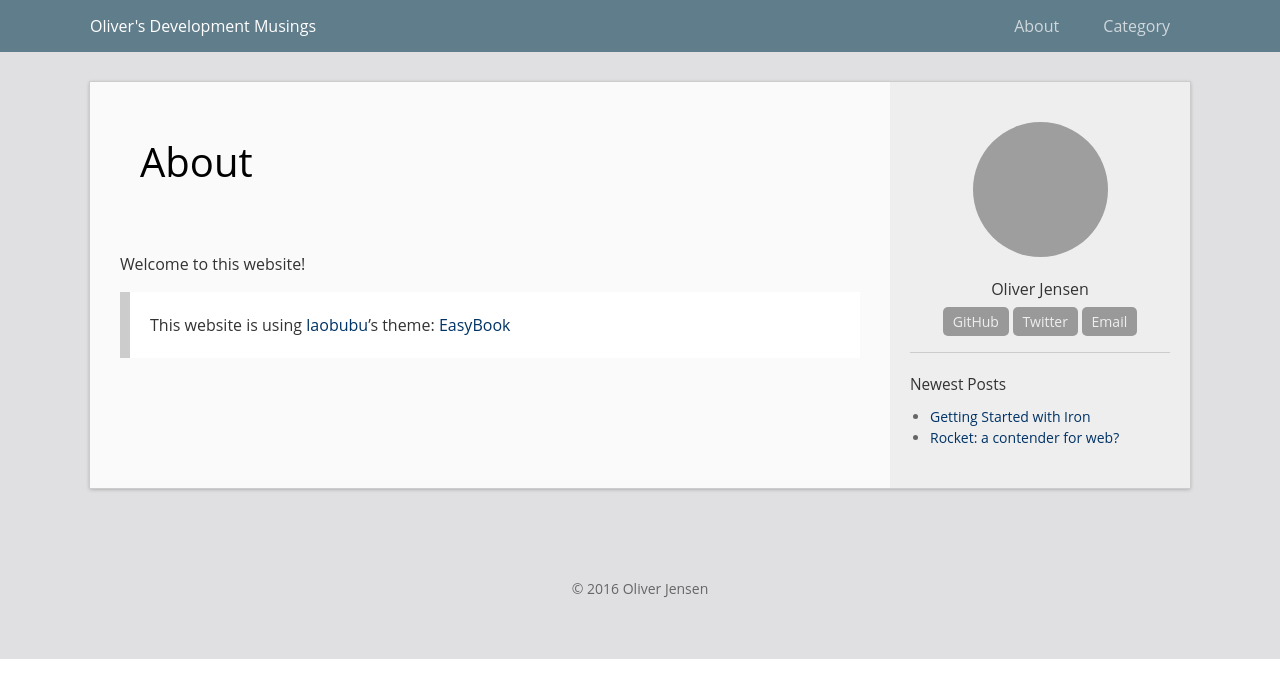
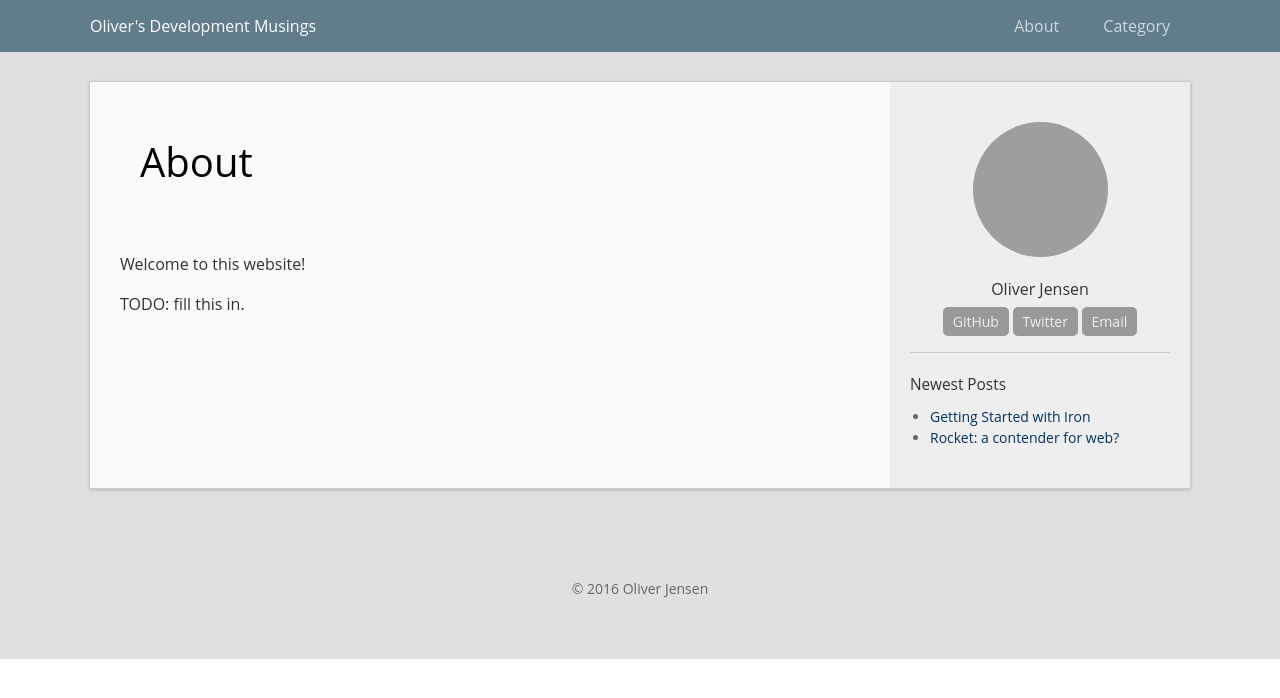
Before and after one commit to ojensen5115/ojensen5115.github.io, a Jekyll site: the page built from about.md, in a window 1280 px wide. Shown: the top 698 px of the page. Built offline with Jekyll 4.4.1, drawn with Linux system fonts in a browser that asks for light colours; grey boxes are pictures that could not be loaded.

Commit message:
minor tweaks

```diff
--- a/about.md
+++ b/about.md
@@ -7,4 +7,4 @@ public: true
 
 Welcome to this website!
 
-> This website is using [laobubu](http://laobubu.net)'s theme: [EasyBook](https://github.com/laobubu/jekyll-theme-EasyBook)
+TODO: fill this in.
```
Also changed, not shown: 404.md (+1 -1 lines), README.md.
